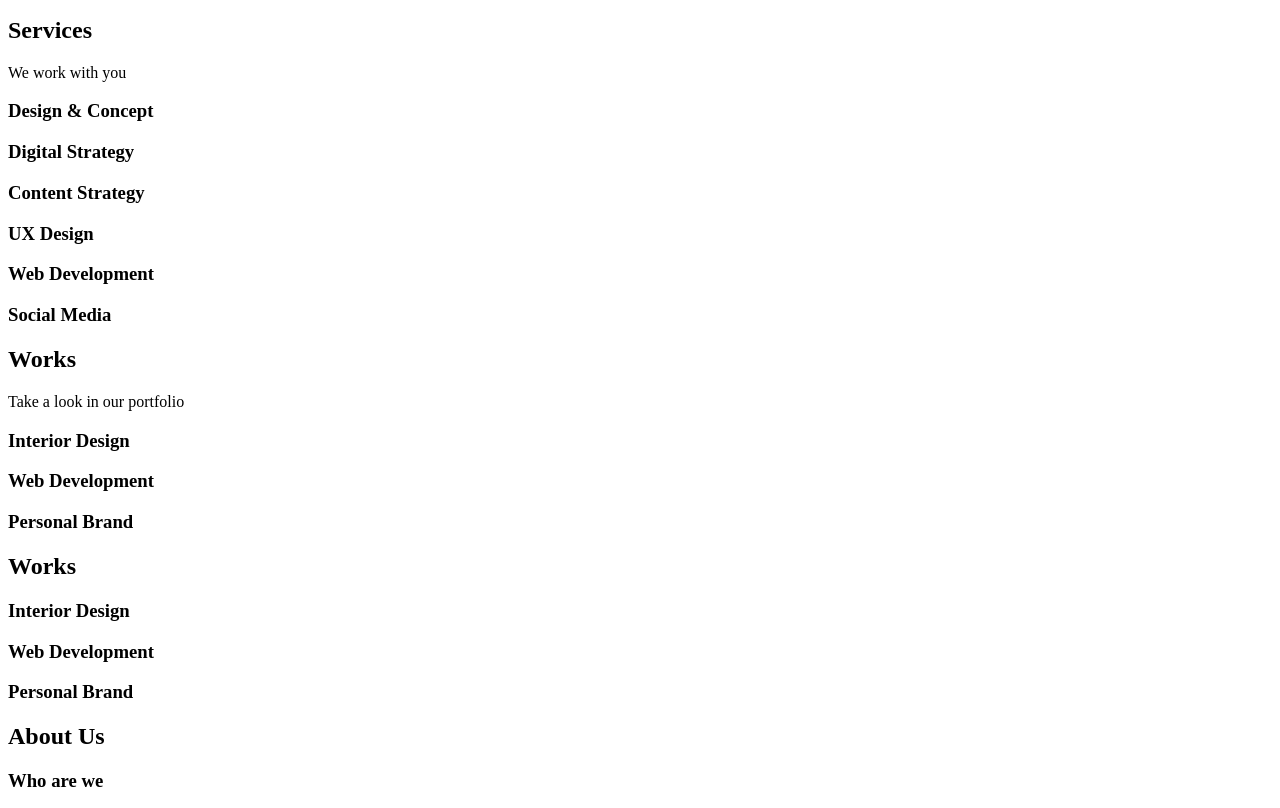
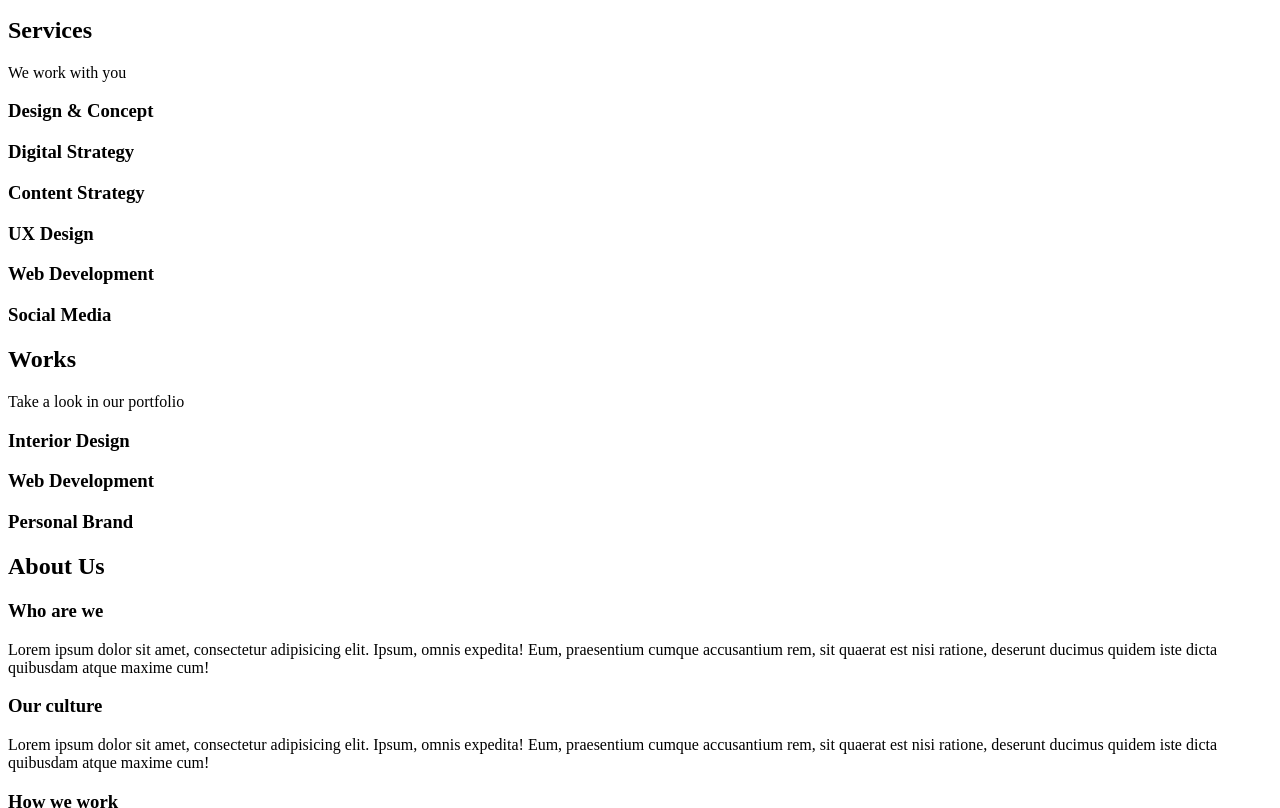
Before and after one commit to maxnchief/atlas-web_front_end, a plain HTML site: page html_advanced/12-index.html in a window 1280 px wide. Shown: the part 110-918 px from the top of the page. Drawn offline with Linux system fonts and the light colour scheme.

Commit message:
wow it was royally cocked

```diff
--- a/html_advanced/12-index.html
+++ b/html_advanced/12-index.html
@@ -43,18 +43,6 @@
                 </article>
             </section>
             <section>
-                <h2>Works</h2>
-                <article>
-                    <h3>Interior Design</h3>
-                </article>
-                <article>
-                    <h3>Web Development</h3>
-                </article>
-                <article>
-                    <h3>Personal Brand</h3>
-                </article>
-            </section>
-            <section>
                 <h2>About Us</h2>
                 <h3>Who are we</h3>
                 <p>Lorem ipsum dolor sit amet, consectetur adipisicing elit. Ipsum, omnis expedita! Eum, praesentium cumque accusantium rem, sit quaerat est nisi ratione, deserunt ducimus quidem iste dicta quibusdam atque maxime cum!</p>
```
